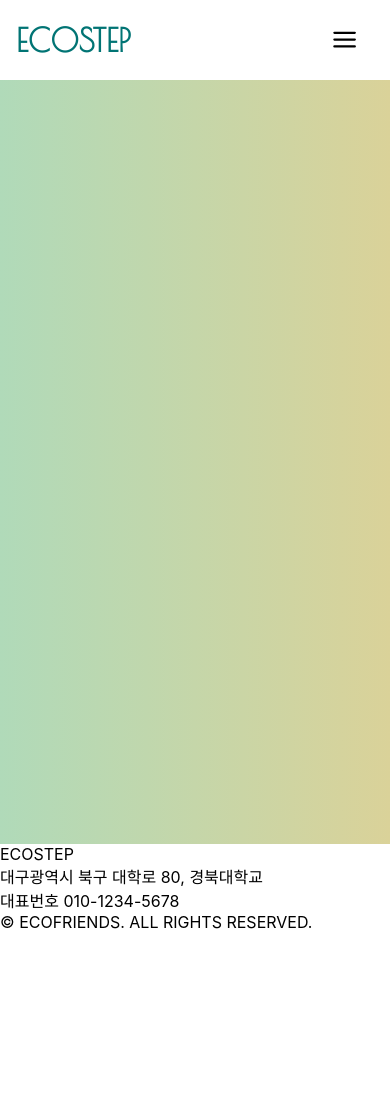
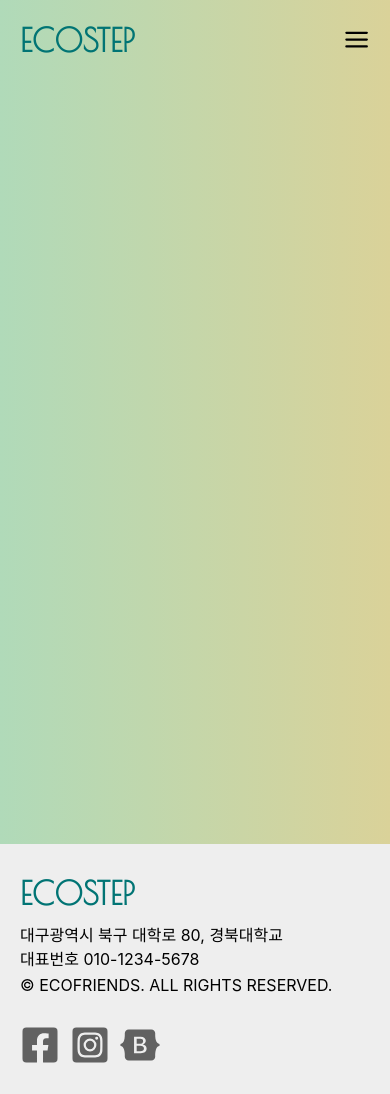
Before and after one commit to 2021echo-friends/homepage, a React (Create React App) app: page / in a window 390 px wide. Before the commit the page ends 1044 px from the top, so only its background shows below. Built offline with nearby package versions, Linux system fonts and the light colour scheme.

Commit message:
Responsive footer

```diff
--- a/src/Footer/Footer.css
+++ b/src/Footer/Footer.css
@@ -0,0 +1,66 @@
+@import url('https://fonts.googleapis.com/css2?family=Fredoka+One&family=Poiret+One&display=swap');
+
+.footer {
+    width: 100%;
+    height: 200px;
+    display: flex;
+    background: rgb(238, 238, 238);
+    justify-content: center;
+}
+
+.footer-inner {
+    width: 100%;
+    max-width: 1070px;
+    padding: 30px 20px 30px;
+    display: flex;
+    justify-content: space-between;
+}
+
+.footer-left {
+    display: flex;
+    flex-direction: column;
+    justify-content: center;
+}
+
+.footer-right {
+    display: flex;
+    color: rgb(97, 97, 97);
+}
+
+.footer-icons {
+    font-size: 2.5rem;
+    display: flex;
+}
+
+.footer-icons div:first-child, .footer-icons div:nth-child(2) {
+    padding-right: 10px;
+}
+
+.footer-logo {
+    /* font-family: 'Fredoka One', cursive; */
+    font-family: 'Poiret One', cursive;
+    font-size: 2rem;
+    font-weight: 900;
+    color: rgb(1, 116, 116);
+    text-decoration: none;
+    margin-bottom: 10px;
+}
+
+@media screen and (max-width: 605px) {
+    .footer {
+        height: 250px;
+    }
+
+    .footer-inner {
+        flex-direction: column;
+    }
+
+    .footer-left {
+        width: 100%;
+    }
+
+    .footer-right {
+        width: 100%;
+        padding-top: 30px;
+    }
+}
--- a/src/Footer/Footer.js
+++ b/src/Footer/Footer.js
@@ -1,10 +1,14 @@
 import './Footer.css';
 import React from 'react';
+import { FaFacebookSquare, FaInstagramSquare } from "react-icons/fa";
+import { FaBootstrap } from "react-icons/fa";
 
 function Footer() {
     return (
-        <div style={{height: '200px'}}>
-            <div>
+        <div className="footer">
+            <div className="footer-inner">
+                <div className="footer-left">
+                    <div className="footer-logo">
                         ECOSTEP
                     </div>
                     <div>
@@ -13,8 +17,23 @@ function Footer() {
                     <div>
                         대표번호 010-1234-5678
                     </div>
+                    <div style={{ marginTop: '5px' }}>
+                        © ECOFRIENDS. ALL RIGHTS RESERVED.
+                    </div>
+                </div>
+                <div className="footer-right">
+                    <div className="footer-icons">
                         <div>
-                © ECOFRIENDS. ALL RIGHTS RESERVED.
+                            <FaFacebookSquare />
+                        </div>
+                        <div>
+                            <FaInstagramSquare />
+                        </div>
+                        <div>
+                            <FaBootstrap />
+                        </div>
+                    </div>
+                </div>
             </div>
         </div>
     )
--- a/src/Navbar/Navbar.css
+++ b/src/Navbar/Navbar.css
@@ -1,18 +1,22 @@
 @import url('https://fonts.googleapis.com/css2?family=Fredoka+One&family=Poiret+One&display=swap');
 
 .navbar {
+    display: flex;
+    justify-content: center;
     position: fixed;
     top: 0;
     left: 0;
     right: 0;
-    background: white;
     height: 80px;
+}
+
+.navbar-inner {
     width: 100%;
-    color: black;
+    max-width: 1070px;
     display: flex;
     justify-content: space-between;
     align-items: center;
-    font-size: 1.2rem;
+    padding: 0 20px;
 }
 
 .nav-logo {
@@ -22,7 +26,6 @@
     font-weight: 900;
     color: rgb(1, 116, 116);
     text-decoration: none;
-    margin-left: 10rem;
 }
 
 .nav-links {
@@ -30,7 +33,7 @@
     grid-template-columns: repeat(4, auto);
     grid-gap: 50px;
     list-style: none;
-    margin-right: 10rem;
+    font-size: 1.2rem;
 }
 
 .nav-link {
@@ -40,20 +43,17 @@
 }
 
 .nav-link:hover {
-    font-weight: bold;
+    font-weight: 600;
+    border-bottom: 1px solid black;
 }
 
 .nav-icon {
     display: none;
     font-size: 1.7rem;
     cursor: pointer;
-    padding-right: 1rem;
 }
 
-
-@media screen and (max-width: 900px) {
-
-
+@media screen and (max-width: 786px) {
     .nav-links {
         display: flex;
         flex-direction: column;
@@ -72,12 +72,7 @@
         top: 80px;
     }
 
-    .nav-logo {
-        margin-left: 1rem;
-    }
-
     .nav-icon {
         display: flex;
-        margin-right: 1rem;
     }
 }
--- a/src/Navbar/Navbar.js
+++ b/src/Navbar/Navbar.js
@@ -1,6 +1,6 @@
 import './Navbar.css';
 import React, { useState } from 'react';
-import {Link} from 'react-router-dom';
+import { Link } from 'react-router-dom';
 import { FiMenu, FiX } from 'react-icons/fi';
 
 function Navbar() {
@@ -11,10 +11,11 @@ function Navbar() {
 
     return (
         <nav className="navbar">
+            <div className="navbar-inner">
                 <Link to="/" className="nav-logo" onClick={onclick}>
                     ECOSTEP
                 </Link>
-           <ul className={isToggled ? 'nav-links active':'nav-links'}>
+                <ul className={isToggled ? 'nav-links active' : 'nav-links'}>
                     <li className="nav-item">
                         <Link to="/" className="nav-link" onClick={onclick}>
                             어플 소개
@@ -37,7 +38,8 @@ function Navbar() {
                     </li>
                 </ul>
                 <div onClick={() => setisToggled(!isToggled)} className="nav-icon">
-               {isToggled ? <FiX/> : <FiMenu/>}
+                    {isToggled ? <FiX /> : <FiMenu />}
+                </div>
             </div>
         </nav>
     )
```
Lines whose indentation alone changed are shown as unchanged.
